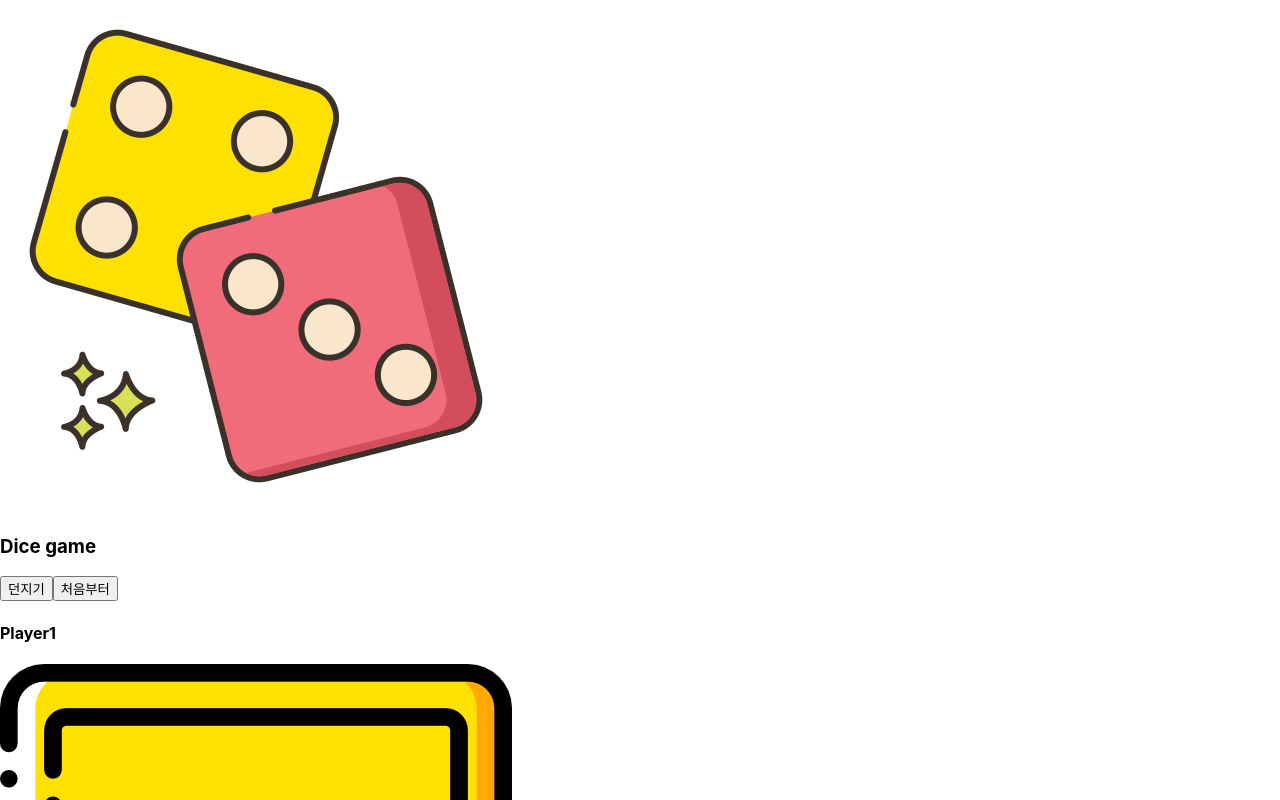
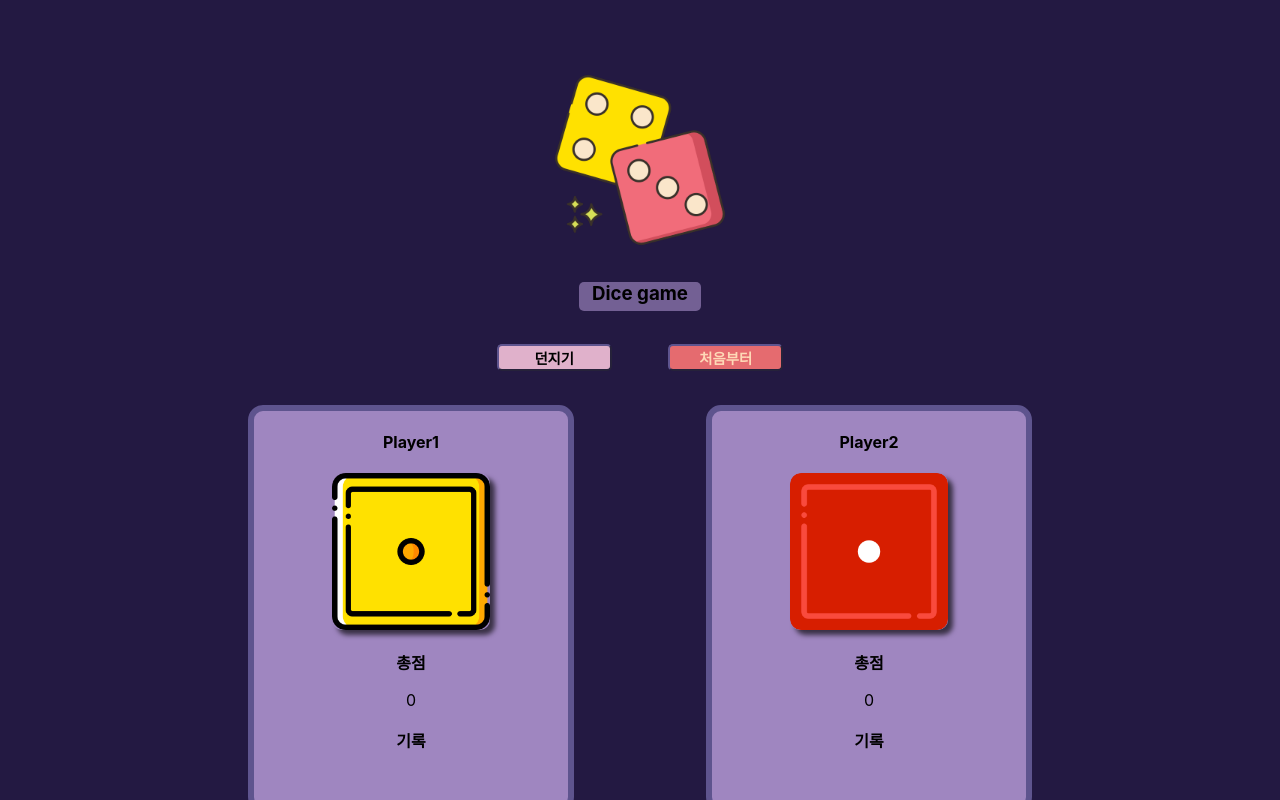
Before and after one commit to Pangho04/Dice-game, a React (Create React App) app: page / in a window 1280 px wide. Shown: the top 800 px of the page. Built offline with nearby package versions, Linux system fonts and the light colour scheme.

Commit message:
Design: 전체적 디자인 수정
- 전체적 디자인 수정

```diff
--- a/src/index.css
+++ b/src/index.css
@@ -1,8 +1,100 @@
 body {
+  width: 100%;
+  height: 100%;
   margin: 0;
   font-family: -apple-system, BlinkMacSystemFont, 'Segoe UI', 'Roboto', 'Oxygen',
     'Ubuntu', 'Cantarell', 'Fira Sans', 'Droid Sans', 'Helvetica Neue',
     sans-serif;
   -webkit-font-smoothing: antialiased;
   -moz-osx-font-smoothing: grayscale;
+  background-color: #231942;
 }
+
+h3 {
+  margin: 2%;
+  background-color: #9f86c0a6;
+  border-radius: 5px;
+  padding: 0 1% 0.5%;
+}
+
+.logo {
+  padding: 5% 0 0;
+  width: 15%;
+}
+
+.contents {
+  display: flex;
+  flex-direction: column;
+  align-items: center;
+}
+
+.menus {
+  display: flex;
+  justify-content: space-evenly;
+  width: 30%;
+  margin: 0 0 2%;
+}
+
+.menus > button {
+  display: inline-block;
+  margin: 2%;
+  width: 30%;
+  font-weight: bold;
+  font-size: 90%;
+  border-radius: 5px;
+  border-color: #5e548e;
+}
+
+.throw-Btn {
+  background-color: #e0b1cb;
+}
+
+.throw-Btn:hover {
+  transition: 0.5s;
+  color: #fed9b7;
+  background-color: #aa8599;
+}
+
+.reset-Btn {
+  color: #fed9b7;
+  background-color: #e56b6f;
+}
+
+.reset-Btn:hover {
+  transition: 0.5s;
+  color: #fed9b7;
+  background-color: #aa5053;
+}
+
+.player-info {
+  display: flex;
+  justify-content: space-evenly;
+  text-align: center;
+
+}
+
+.card {
+  background-color: #9f86c0;
+  width: 30%;
+  height: 50%;
+  height: 50%;
+  border-radius: 15px;
+  border: solid;
+  border-color: #5e548e;
+  border-width: 6px;
+}
+
+.dices {
+  width: 50%;
+  height: 50%;
+  border-radius: 10px;
+  box-shadow: 5px 5px 5px rgba(0, 0, 0, 0.642);
+}
+
+.card > p {
+  min-height: 22px;
+}
+
+.score, .history {
+  font-weight: bold;
+}
```
